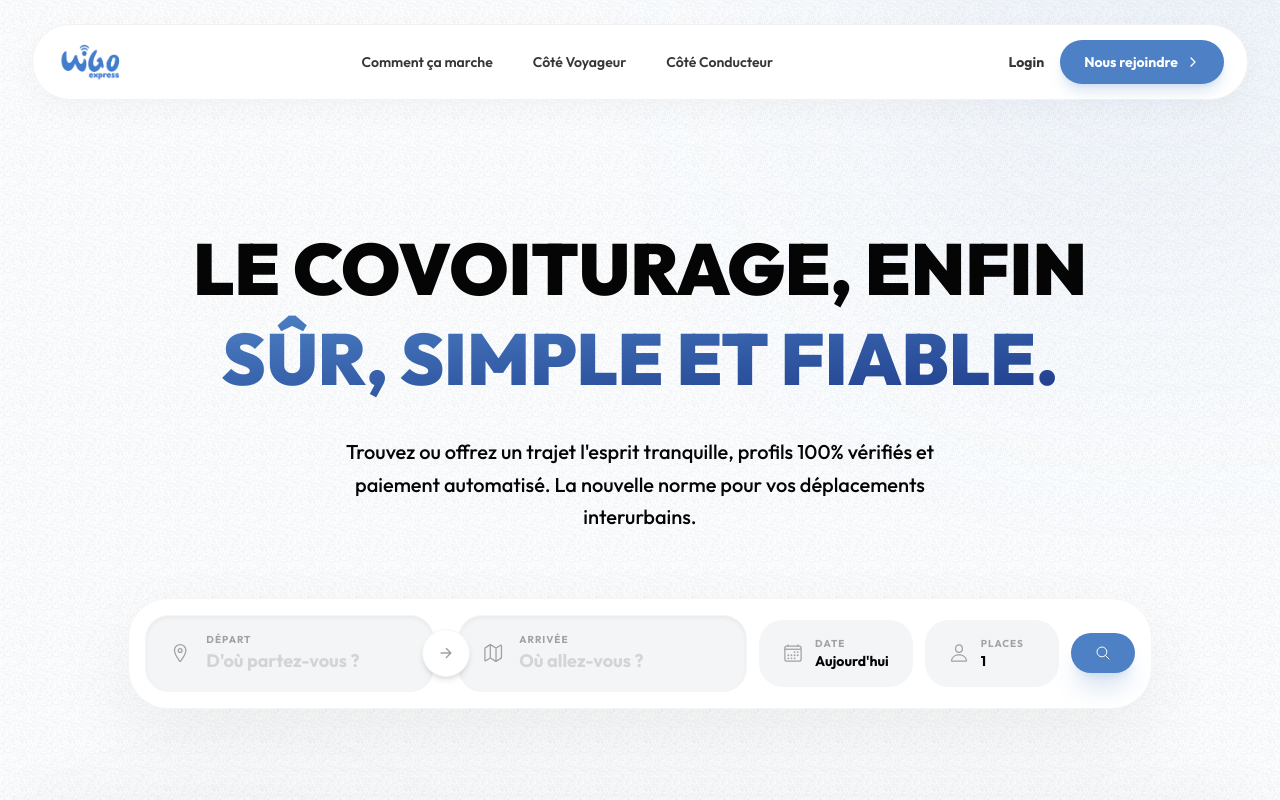
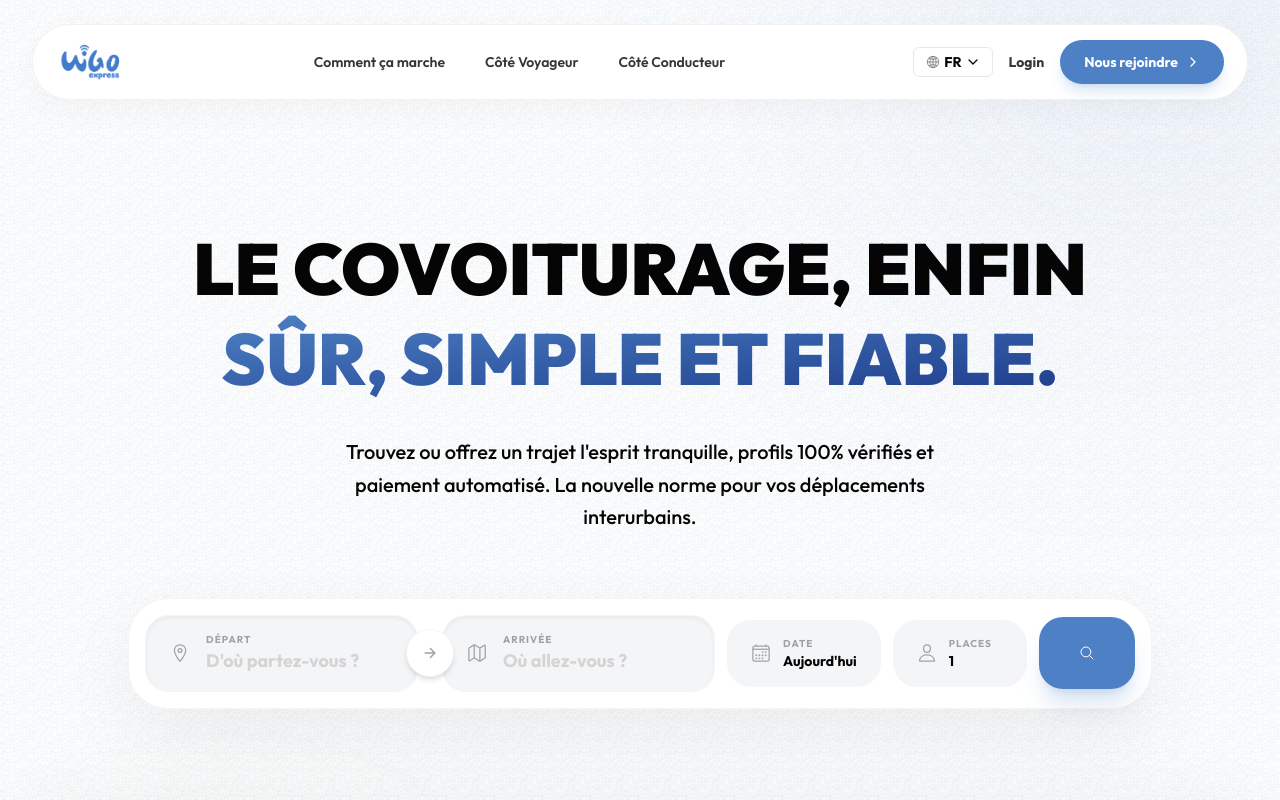
Before and after one commit to artsiders/wigo-express, a Next.js app: page / in a window 1280 px wide. Shown: the top 800 px of the page. Built offline with nearby package versions, Linux system fonts and the light colour scheme.

Commit message:
Implement custom language selector in Navbar component and update button styles in WIGO EXPRESS for improved usability and design consistency.

```diff
--- a/app/page.tsx
+++ b/app/page.tsx
@@ -402,7 +402,7 @@ export default function WigoExpress() {
               </div>
             </div>
 
-            <button className="w-full lg:w-auto btn-primary">
+            <button className="w-full lg:w-auto btn-primary px-10 py-7">
               <IoSearchOutline /> <span className="lg:hidden">Rechercher</span>
             </button>
           </div>
--- a/components/Navbar.tsx
+++ b/components/Navbar.tsx
@@ -1,9 +1,38 @@
-import React from "react";
+import React, { useState, useRef, useEffect } from "react";
 import Link from "next/link";
 import Image from "next/image";
-import { IoChevronForward } from "react-icons/io5";
+import { IoChevronForward, IoGlobe, IoGlobeOutline } from "react-icons/io5";
+import { IoChevronDownOutline } from "react-icons/io5";
 
 export default function Navbar() {
+  const [locale, setLocale] = useState<"fr" | "en">("fr");
+  const [open, setOpen] = useState(false);
+  const dropdownRef = useRef<HTMLDivElement | null>(null);
+
+  // Close dropdown on outside click
+  useEffect(() => {
+    function handleClickOutside(event: MouseEvent) {
+      if (
+        dropdownRef.current &&
+        !dropdownRef.current.contains(event.target as Node)
+      ) {
+        setOpen(false);
+      }
+    }
+    if (open) {
+      window.addEventListener("mousedown", handleClickOutside);
+    }
+    return () => {
+      window.removeEventListener("mousedown", handleClickOutside);
+    };
+  }, [open]);
+
+  const handleLocaleSelect = (selected: "fr" | "en") => {
+    setLocale(selected);
+    setOpen(false);
+    // Rajoutez ici la logique de changement de langue si besoin
+  };
+
   return (
     <nav className="fixed top-6 left-1/2 -translate-x-1/2 w-[95%] container z-50 transition-all">
       <div className="nav-bg absolute inset-0 bg-white rounded-full border border-black/5 shadow-[0_10px_30px_rgba(0,0,0,0.03)] transition-colors duration-1000"></div>
@@ -44,6 +73,55 @@ export default function Navbar() {
 
         {/* Right CTAs */}
         <div className="flex gap-4 items-center">
+          {/* Custom Language Selector */}
+          <div className="relative" ref={dropdownRef}>
+            <button
+              onClick={() => setOpen((o) => !o)}
+              className="flex items-center gap-1 px-3 py-1 rounded-md border border-gray-200 text-sm font-bold bg-white hover:border-primary focus:outline-none transition"
+              aria-haspopup="listbox"
+              aria-expanded={open}
+              aria-label="Sélection de la langue"
+              type="button"
+            >
+              <IoGlobeOutline className="opacity-50" />
+              <span>{locale.toUpperCase()}</span>
+              <IoChevronDownOutline
+                className={`transition-transform ${open ? "rotate-180" : ""}`}
+              />
+            </button>
+            {open && (
+              <div
+                className="absolute right-0 mt-2 min-w-[80px] bg-white border border-gray-200 rounded-md shadow-lg z-50 p-1"
+                role="listbox"
+              >
+                <button
+                  className={`w-full text-left px-2 py-1 text-sm hover:bg-primary/10 rounded-md ${
+                    locale === "fr"
+                      ? "font-extrabold text-primary"
+                      : "font-semibold"
+                  }`}
+                  onClick={() => handleLocaleSelect("fr")}
+                  role="option"
+                  aria-selected={locale === "fr"}
+                >
+                  Français
+                </button>
+                <button
+                  className={`w-full text-left px-2 py-1 text-sm hover:bg-primary/10 rounded-md ${
+                    locale === "en"
+                      ? "font-extrabold text-primary"
+                      : "font-semibold"
+                  }`}
+                  onClick={() => handleLocaleSelect("en")}
+                  role="option"
+                  aria-selected={locale === "en"}
+                >
+                  Anglais
+                </button>
+              </div>
+            )}
+          </div>
+
           <Link
             href="/login"
             className="hidden md:flex font-bold text-sm text-current opacity-80 hover:opacity-100 hover:text-primary transition-all"
```
